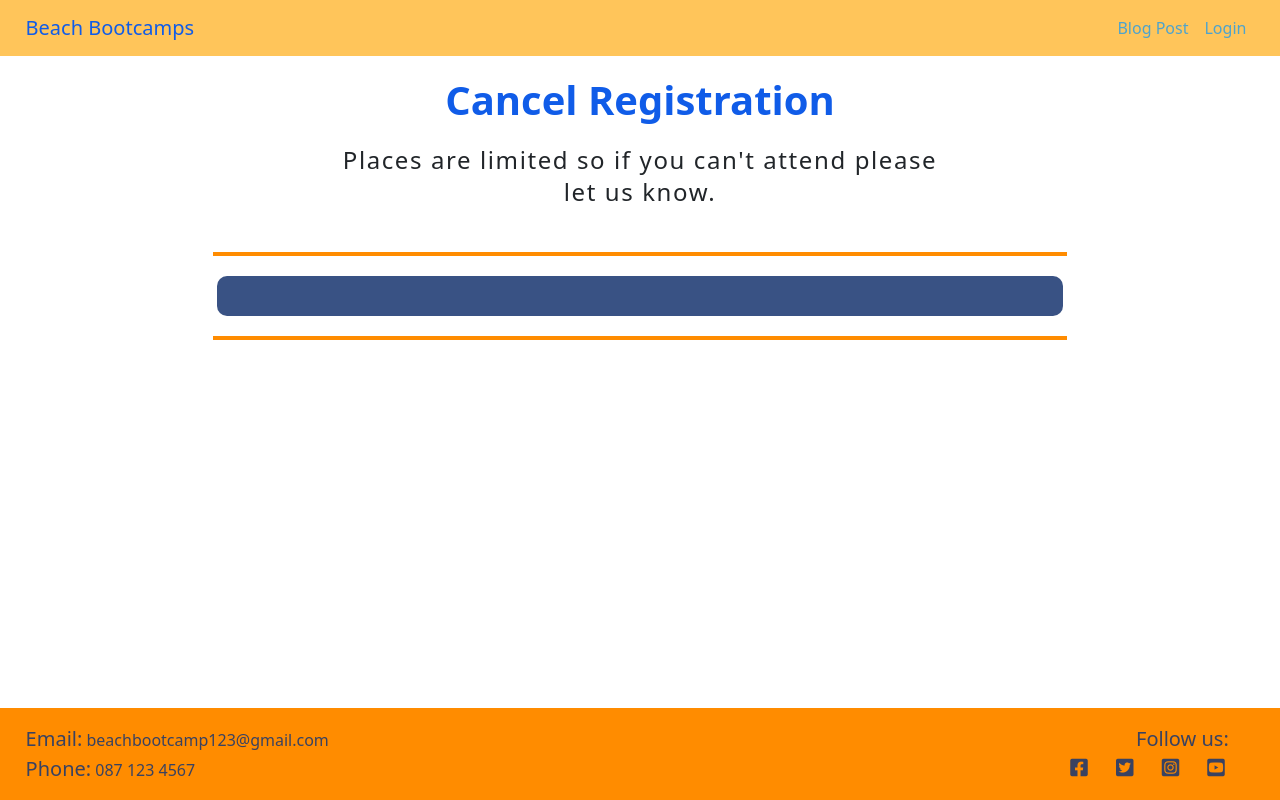
After one commit to juliandunne1234/beach-bootcamp, a Django app: page /registration_form/cancel_reg/ in a window 1280 px wide. The commit adds this page. Run offline with Django 3.2, Linux system fonts and the light colour scheme; data that the repository does not hold is empty; parts of the project's set-up code (start-up, migrations or seed data) failed here and were passed over.

Commit message:
Added cancel registration functionality for signed up users

```diff
--- a/booking/admin.py
+++ b/booking/admin.py
@@ -29,15 +29,15 @@
 ##################################################################################
 
 from django.contrib import admin
-from .models import BootcampNextDate12, BookBootcamp12
+from .models import BootcampNextDate13, BookBootcamp13
 
-@admin.register(BootcampNextDate12)
+@admin.register(BootcampNextDate13)
 class BootcampNextDateAdmin(admin.ModelAdmin):
 
     list_display = ('next_bootcamp',)
 
 
-@admin.register(BookBootcamp12)
+@admin.register(BookBootcamp13)
 class BookBootcampAdmin(admin.ModelAdmin):
 
     list_display = ('name', 'email', 'bootcamp_date')
--- a/booking/forms.py
+++ b/booking/forms.py
@@ -52,11 +52,11 @@
 
 from django import forms
 from django.contrib.auth.models import User
-from .models import BootcampNextDate12, BookBootcamp12
+from .models import BootcampNextDate13, BookBootcamp13
 
 
 class BookBootcampForm(forms.ModelForm):
 
     class Meta:
-        model = BookBootcamp12
+        model = BookBootcamp13
         fields = ('email', 'bootcamp_date')
--- a/booking/models.py
+++ b/booking/models.py
@@ -30,7 +30,7 @@ from django.contrib.auth.models import User
 import datetime
 
 
-class BootcampNextDate12(models.Model):
+class BootcampNextDate13(models.Model):
 
     next_bootcamp = models.DateField(null=True)
 
@@ -38,11 +38,11 @@ class BootcampNextDate12(models.Model):
         return f"{self.next_bootcamp}"
 
 
-class BookBootcamp12(models.Model):
+class BookBootcamp13(models.Model):
 
     name = models.CharField(max_length=80)
     email = models.EmailField()
-    bootcamp_date = models.ForeignKey(BootcampNextDate12, on_delete=models.CASCADE, related_name="bootcamp_date")
+    bootcamp_date = models.ForeignKey(BootcampNextDate13, on_delete=models.CASCADE, related_name="bootcamp_date")
 
     class Meta:
         unique_together = ['name', 'bootcamp_date']
--- a/booking/urls.py
+++ b/booking/urls.py
@@ -4,4 +4,6 @@ from django.urls import path
 
 urlpatterns = [
     path('', views.BootcampRegistration.as_view(), name='registration_form'),
+    path('cancel_reg/', views.CancelRegistration.as_view(), name='cancel_registration'),
+    path('cancel_reg/<id>', views.CancelRegistration.as_view(), name='delete_registration'),
 ]
--- a/booking/views.py
+++ b/booking/views.py
@@ -135,11 +135,11 @@
 
 ###############################################################################
 
-from django.shortcuts import render, reverse
+from django.shortcuts import render, reverse, redirect, get_object_or_404
 from django.views import View
 from django.http import HttpResponseRedirect
 from django.contrib.auth.models import User
-from .models import BootcampNextDate12, BookBootcamp12
+from .models import BootcampNextDate13, BookBootcamp13
 from .forms import BookBootcampForm
 
 
@@ -151,7 +151,7 @@ class BootcampRegistration(View):
             request,
             "registration.html",
             {
-                "booking_details": BookBootcampForm()
+                "booking_details": BookBootcampForm(),
             }
         )
 
@@ -179,3 +179,28 @@ class BootcampRegistration(View):
                     "booking_details": BookBootcampForm()
                 }
             )
+
+
+class CancelRegistration(View):
+
+    def get(self, request, *args, **kwargs):
+
+        current_registration = BookBootcamp13.objects.all()
+
+        return render(
+            request,
+            "cancel_registration.html",
+            {
+                "current_registration": current_registration,
+            }
+        )
+
+    def post(self, request, id, *args, **kwargs):
+
+        id = id
+        user_registration = get_object_or_404(BookBootcamp13, pk=id)
+        user_registration.delete()
+
+        current_registration = BookBootcamp13.objects.all()
+
+        return HttpResponseRedirect(reverse("index"))
--- a/templates/base.html
+++ b/templates/base.html
@@ -41,14 +41,14 @@
                     <li class="nav-item">
                         <a class="nav-link" href="{% url 'account_logout' %}">Logout</a>
                     </li>
+                    <li class="nav-item">
+                        <a class="nav-link" href="{% url 'registration_form' %}">Register</a>
+                    </li>
                     {% else %}
                     <li class="nav-item">
                         <a class="nav-link" href="{% url 'account_login' %}">Login</a>
                     </li>
                     {% endif %}
-                    <li class="nav-item">
-                        <a class="nav-link" href="{% url 'registration_form' %}">Register</a>
-                    </li>
                 </ul>
             </div>
         </div>
--- /dev/null
+++ b/templates/cancel_registration.html
@@ -0,0 +1,49 @@
+{% extends "base.html" %} {% block content %}
+
+<section class="container-fluid">
+    <div class="row text-center">
+        <div class="col-sm-6 offset-sm-3 blog-header">
+            <h1 class="post-title">Cancel Registration</h1>
+            <p class="registration-text">Places are limited so if you can't attend please let us know.</p>
+        </div>
+    </div>
+    <div class="col-md-8 offset-md-2 col-sm-8 offset-sm-2 section-divider"></div>
+</section>
+<section class="container-fluid">
+    <div class="row">
+        <div class="col-sm-8 offset-sm-2 registration-container">
+            <div class="row registration-container-full">
+                <h3 class="post-title text-center"></h3>
+                <table>
+                    {% for registration in current_registration %}
+                    <form method="POST" action="{{ registration.id }}">
+                        {% csrf_token %}
+                        <tr>
+                            <td>
+                                <h2>ID: {{ registration.id }}</h2>
+                            </td>
+                            <td>
+                                <h2>Username: {{ registration.name }}</h2>
+                            </td>
+                            <td>
+                                <h2>Email {{ registration.email }}</h2>
+                            </td>
+                            <td>
+                                <h2>Bootcamp {{ registration.bootcamp_date }}</h2>
+                            </td>
+                            <td>
+                                <button type="submit">Delete Registration</button>
+                            </td>
+                        </tr>
+                    </form>
+                    {% endfor %}
+                </table>
+            </div>
+        </div>
+    </div>
+</section>
+
+    <div class="col-md-8 offset-md-2 col-sm-8 offset-sm-2 section-divider"></div>
+</section>
+
+{% endblock %}
```
Also changed, not shown: templates/index.html (+5 -8 lines), templates/registration.html (+5 -2 lines), booking/migrations/0001_initial.py.
